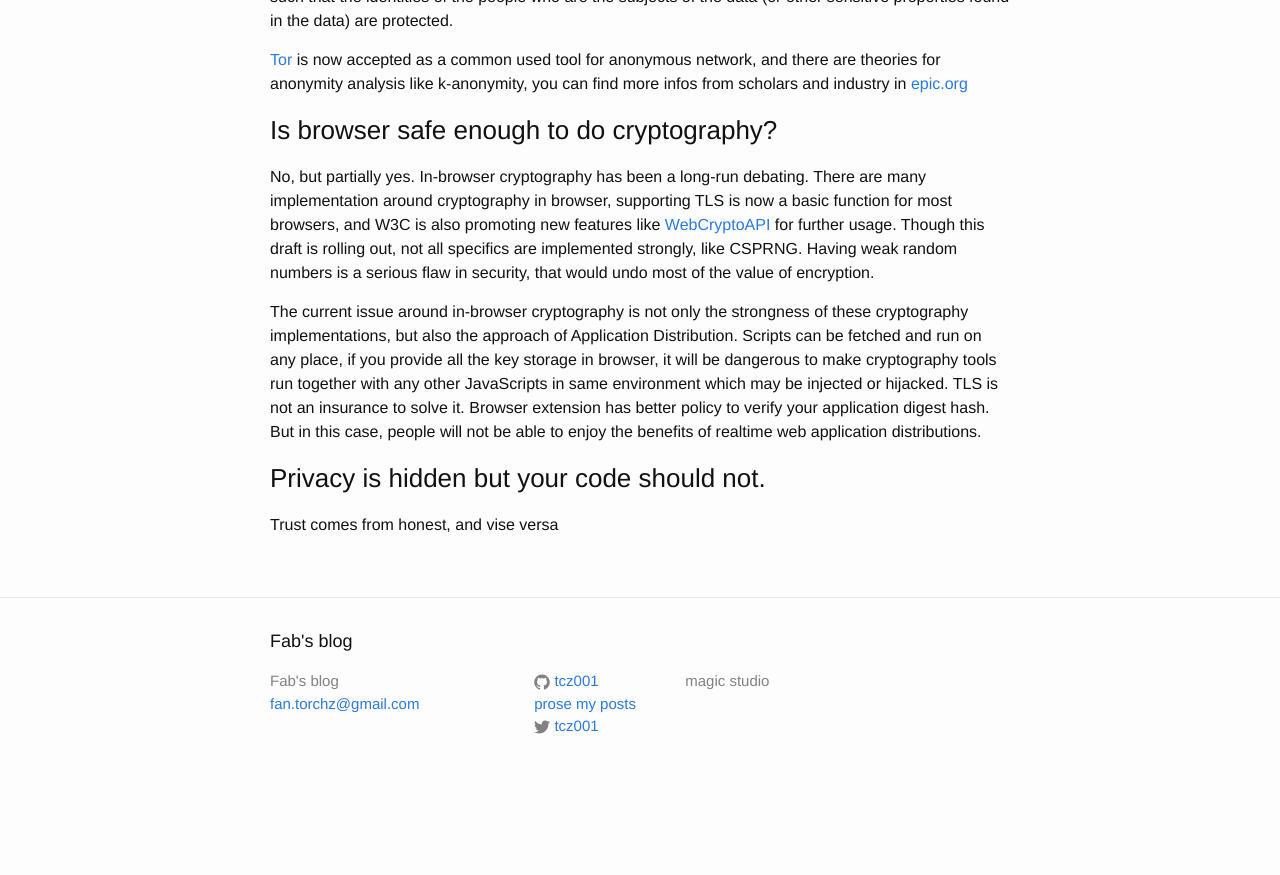
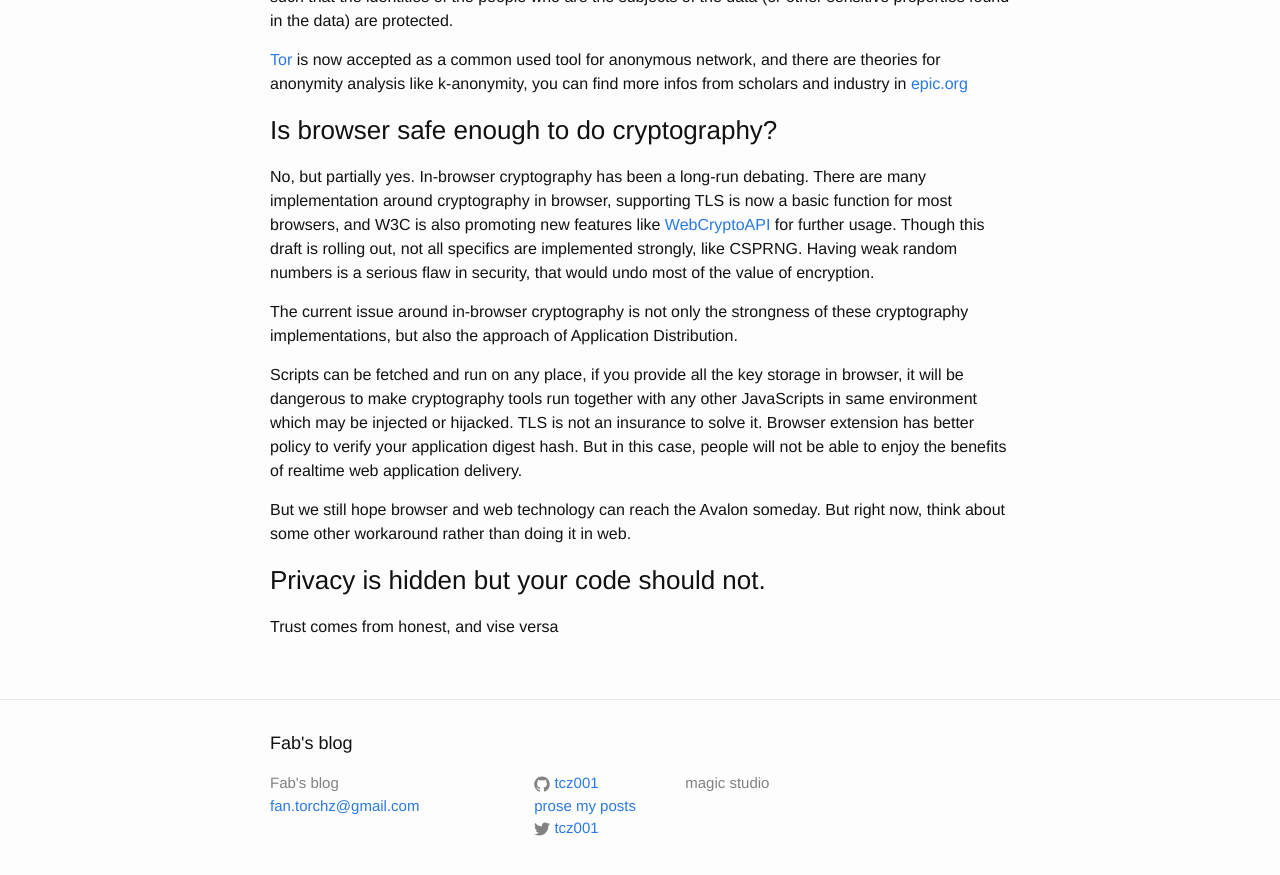
Before and after one commit to tcz001/tcz001.github.io, a Jekyll site: the page built from _posts/2015-06-03-muscling-up-privacy.md, in a window 1280 px wide and 900 px high, scrolled down 824 px. Shown: the top 875 px of the window. Built offline with Jekyll 4.4.1, drawn with Linux system fonts in a browser that asks for light colours; before the commit the page ends 1622 px from its top, so only the background shows below that.

Commit message:
Updated 2015-06-03-muscling-up-privacy.md

```diff
--- a/_posts/2015-06-03-muscling-up-privacy.md
+++ b/_posts/2015-06-03-muscling-up-privacy.md
@@ -31,7 +31,10 @@ The more insidious problem in the subject of anonymity privacy is not so much wh
 No, but partially yes. In-browser cryptography has been a long-run debating. There are many implementation around cryptography in browser, supporting TLS is now a basic function for most browsers, and W3C is also promoting new features like [WebCryptoAPI](http://www.w3.org/TR/WebCryptoAPI/) for further usage. Though this draft is rolling out, not all specifics are implemented strongly, like CSPRNG. Having weak random numbers is a serious flaw in security, that would undo most of the value of encryption.
 
 The current issue around in-browser cryptography is not only the strongness of these cryptography implementations, but also the approach of Application Distribution.
-Scripts can be fetched and run on any place, if you provide all the key storage in browser, it will be dangerous to make cryptography tools run together with any other JavaScripts in same environment which may be injected or hijacked. TLS is not an insurance to solve it. Browser extension has better policy to verify your application digest hash. But in this case, people will not be able to enjoy the benefits of realtime web application distributions.
+
+Scripts can be fetched and run on any place, if you provide all the key storage in browser, it will be dangerous to make cryptography tools run together with any other JavaScripts in same environment which may be injected or hijacked. TLS is not an insurance to solve it. Browser extension has better policy to verify your application digest hash. But in this case, people will not be able to enjoy the benefits of realtime web application delivery.
+
+But we still hope browser and web technology can reach the Avalon someday. But right now, think about some other workaround rather than doing it in web.
 
 ### Privacy is hidden but your code should not.
 
```
